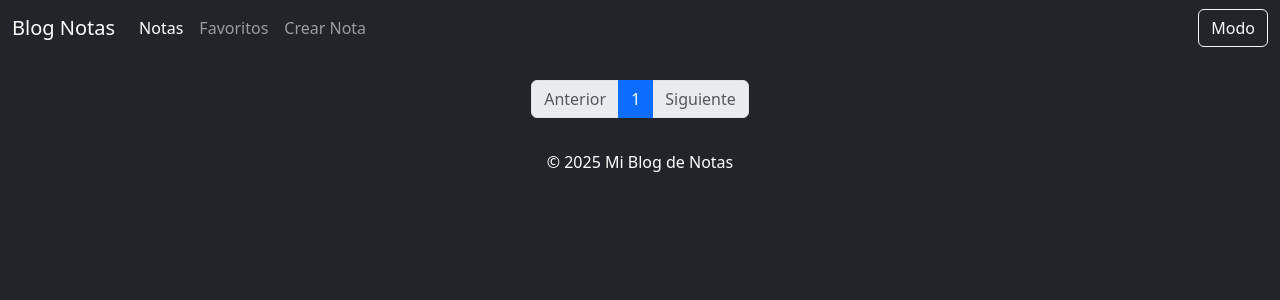
After one commit to yecit1997/note, a Django app: page /nota/ in a window 1280 px wide. The commit adds this page. Shown: the top 300 px of the page. Run offline with Django 5.2, Linux system fonts and the light colour scheme; data that the repository does not hold is empty.

Commit message:
Se estructuran directorios para las plantillas, se configuran los archivo staticos, se crea barra de navegacion, se agrega boton para cambio de modo se crea formulario, vistas y urls

```diff
--- a/src/apps/nota/models.py
+++ b/src/apps/nota/models.py
@@ -8,3 +8,6 @@ class Nota(models.Model):
 
     def __str__(self):
         return self.titulo
+
+    class Meta:
+        ordering = ['-fecha_creacion']
--- /dev/null
+++ b/src/apps/nota/urls.py
@@ -0,0 +1,9 @@
+from django.urls import path
+from . import views
+
+namespace = 'nota'
+
+urlpatterns = [
+    path('', views.index, name='index'),
+    path('crear/', views.crear_nota, name='crear'),
+]
--- a/src/apps/nota/views.py
+++ b/src/apps/nota/views.py
@@ -1,4 +1,26 @@
-from django.shortcuts import render
+from django.shortcuts import render, redirect
+from . models import Nota
+from .forms import NotaForm
+from django.core.paginator import Paginator
 
 def index(request):
-    return render(request, 'index.html')
+    notas = Nota.objects.all()
+    paginador = Paginator(notas, 6)
+
+    numero_pagina = request.GET.get('page')
+    page_obj = paginador.get_page(numero_pagina)
+
+    context = {'page_obj': page_obj}
+    return render(request, 'notas/index.html', context)
+
+
+def crear_nota(request):
+    if request.method == 'POST':
+        form = NotaForm(request.POST)
+        if form.is_valid():
+            form.save()
+            return redirect('nota:index')
+    else:
+        form = NotaForm()
+    context = {'form': form}
+    return render(request, 'notas/crear_nota.html', context)
--- a/src/core/urls.py
+++ b/src/core/urls.py
@@ -1,22 +1,13 @@
-"""
-URL configuration for core project.
+from django.contrib import admin
+from django.urls import path, include
+from django.conf import settings
+from django.conf.urls.static import static
 
-The `urlpatterns` list routes URLs to views. For more information please see:
-    https://docs.djangoproject.com/en/5.2/topics/http/urls/
-Examples:
-Function views
-    1. Add an import:  from my_app import views
-    2. Add a URL to urlpatterns:  path('', views.home, name='home')
-Class-based views
-    1. Add an import:  from other_app.views import Home
-    2. Add a URL to urlpatterns:  path('', Home.as_view(), name='home')
-Including another URLconf
-    1. Import the include() function: from django.urls import include, path
-    2. Add a URL to urlpatterns:  path('blog/', include('blog.urls'))
-"""
-from django.contrib import admin
-from django.urls import path
 
 urlpatterns = [
     path('admin/', admin.site.urls),
+    path('nota/', include('apps.nota.urls')),
 ]
+
+if settings.DEBUG:
+    urlpatterns += static(settings.MEDIA_URL, document_root=settings.MEDIA_ROOT)
--- /dev/null
+++ b/src/static/js/mode.js
@@ -0,0 +1,23 @@
+let claro = 'bg-light text-dark';
+let oscuro = 'bg-dark text-light';
+
+let btnMode = document.getElementById('btn-mode');
+let body = document.getElementById('body');
+
+
+const mode = localStorage.getItem('mode');
+if (mode) {
+    body.className = mode;
+} else {
+    body.className = oscuro;
+}
+
+btnMode.addEventListener('click', function() {
+    if (body.className === oscuro) {
+        body.className = claro;
+        localStorage.setItem('mode', claro);
+    } else {
+        body.className = oscuro;
+        localStorage.setItem('mode', oscuro);
+    }
+});
--- a/src/templates/base/footer.html
+++ b/src/templates/base/footer.html
@@ -0,0 +1,7 @@
+<footer class="footer mt-auto py-3 bg-dark text-white">
+  <div class="container">
+    <p class="text-center">
+      <a class="nav-link" href="#">&copy; {% now 'Y' %} Mi Blog de Notas</a>
+    </p>
+  </div>
+</footer>
--- a/src/templates/base/head.html
+++ b/src/templates/base/head.html
@@ -0,0 +1,33 @@
+{% load static %}
+<!doctype html>
+<html lang="en" class="h-100">
+  <head>
+    <title>Title</title>
+    <meta charset="utf-8" />
+    <meta name="viewport" content="width=device-width, initial-scale=1, shrink-to-fit=no" />
+
+    <link rel="stylesheet" href="{% static 'css/navbar.css' %}" />
+    <link rel="stylesheet" href="https://cdn.jsdelivr.net/npm/bootstrap-icons@1.11.3/font/bootstrap-icons.min.css">
+    <link href="https://cdn.jsdelivr.net/npm/bootstrap@5.3.2/dist/css/bootstrap.min.css" rel="stylesheet" integrity="sha384-T3c6CoIi6uLrA9TneNEoa7RxnatzjcDSCmG1MXxSR1GAsXEV/Dwwykc2MPK8M2HN" crossorigin="anonymous" />
+  </head>
+
+  <body id="body" class="d-flex flex-column h-100">
+    <header>
+      {% include "components/navbar.html" %}
+    </header>
+
+    <main class="flex-shrink-0">
+      <div class="container mt-4">
+        {% block content %}
+        {% endblock content %}
+      </div>
+    </main>
+
+   {% include "base/footer.html" %}
+
+    <script src="https://cdn.jsdelivr.net/npm/bootstrap@5.3.8/dist/js/bootstrap.bundle.min.js" integrity="sha384-FKyoEForCGlyvwx9Hj09JcYn3nv7wiPVlz7YYwJrWVcXK/BmnVDxM+D2scQbITxI" crossorigin="anonymous"></script>
+
+    {% load static %}
+    <script src="{% static 'js/mode.js' %}"></script>
+  </body>
+</html>
--- /dev/null
+++ b/src/templates/components/navbar.html
@@ -0,0 +1,19 @@
+
+<nav class="navbar navbar-expand-lg navbar-dark bg-dark">
+  <div class="container-fluid">
+    <a class="navbar-brand" href="#">Blog Notas</a>
+    <button class="navbar-toggler" type="button" data-bs-toggle="collapse" data-bs-target="#navbarNavAltMarkup" aria-controls="navbarNavAltMarkup" aria-expanded="false" aria-label="Toggle navigation">
+      <span class="navbar-toggler-icon"></span>
+    </button>
+    <div class="collapse navbar-collapse" id="navbarNavAltMarkup">
+      <div class="navbar-nav">
+        <a class="nav-link active" aria-current="page" href="{% url 'index' %}">Notas</a>
+        <a class="nav-link" href="#">Favoritos</a>
+        <a class="nav-link icono-grande" href="{% url 'crear' %}">Crear Nota</a>
+      </div>
+    </div>
+    <div class="d-flex">
+      <button id="btn-mode" class="btn btn-outline-light">Modo</button>
+    </div>
+  </div>
+</nav>
--- /dev/null
+++ b/src/templates/components/paginador.html
@@ -0,0 +1,23 @@
+<nav aria-label="Navegación de páginas" class="mt-4">
+        <ul class="pagination justify-content-center">
+            {% if page_obj.has_previous %}
+                <li class="page-item"><a class="page-link" href="?page={{ page_obj.previous_page_number }}">Anterior</a></li>
+            {% else %}
+                <li class="page-item disabled"><a class="page-link">Anterior</a></li>
+            {% endif %}
+
+            {% for num in page_obj.paginator.page_range %}
+                {% if page_obj.number == num %}
+                    <li class="page-item active"><a class="page-link" href="?page={{ num }}">{{ num }}</a></li>
+                {% else %}
+                    <li class="page-item"><a class="page-link" href="?page={{ num }}">{{ num }}</a></li>
+                {% endif %}
+            {% endfor %}
+
+            {% if page_obj.has_next %}
+                <li class="page-item"><a class="page-link" href="?page={{ page_obj.next_page_number }}">Siguiente</a></li>
+            {% else %}
+                <li class="page-item disabled"><a class="page-link">Siguiente</a></li>
+            {% endif %}
+        </ul>
+    </nav>
--- a/src/templates/notas/index.html
+++ b/src/templates/notas/index.html
@@ -1,42 +1,17 @@
-<!doctype html>
-<html lang="en">
-    <head>
-        <title>Title</title>
-        <!-- Required meta tags -->
-        <meta charset="utf-8" />
-        <meta
-            name="viewport"
-            content="width=device-width, initial-scale=1, shrink-to-fit=no"
-        />
+{% extends 'base/head.html' %}
 
-        <!-- Bootstrap CSS v5.2.1 -->
-        <link
-            href="https://cdn.jsdelivr.net/npm/bootstrap@5.3.2/dist/css/bootstrap.min.css"
-            rel="stylesheet"
-            integrity="sha384-T3c6CoIi6uLrA9TneNEoa7RxnatzjcDSCmG1MXxSR1GAsXEV/Dwwykc2MPK8M2HN"
-            crossorigin="anonymous"
-        />
-    </head>
 
-    <body>
-        <header>
-            <!-- place navbar here -->
-        </header>
-        <main></main>
-        <footer>
-            <!-- place footer here -->
-        </footer>
-        <!-- Bootstrap JavaScript Libraries -->
-        <script
-            src="https://cdn.jsdelivr.net/npm/@popperjs/core@2.11.8/dist/umd/popper.min.js"
-            integrity="sha384-I7E8VVD/ismYTF4hNIPjVp/Zjvgyol6VFvRkX/vR+Vc4jQkC+hVqc2pM8ODewa9r"
-            crossorigin="anonymous"
-        ></script>
+{% block content %}
+<div class="container mt-4">
+    <div class="row row-cols-1 row-cols-md-3 g-4">
+        {% for nota in page_obj %}
+            {% include "components/card.html" %}
+        {% endfor %}
+    </div>
+</div>
+</div>
+</div>
+{% include "components/paginador.html" %}
 
-        <script
-            src="https://cdn.jsdelivr.net/npm/bootstrap@5.3.2/dist/js/bootstrap.min.js"
-            integrity="sha384-BBtl+eGJRgqQAUMxJ7pMwbEyER4l1g+O15P+16Ep7Q9Q+zqX6gSbd85u4mG4QzX+"
-            crossorigin="anonymous"
-        ></script>
-    </body>
-</html>
+
+{% endblock content %}
```
Also changed, not shown: src/apps/nota/forms.py (added, +16 -0 lines), src/core/settings.py (+9 -1 lines), src/templates/components/card.html (added, +11 -0 lines), src/templates/notas/crear_nota.html (added, +12 -0 lines), src/templates/layouts/navbar.html (deleted).
